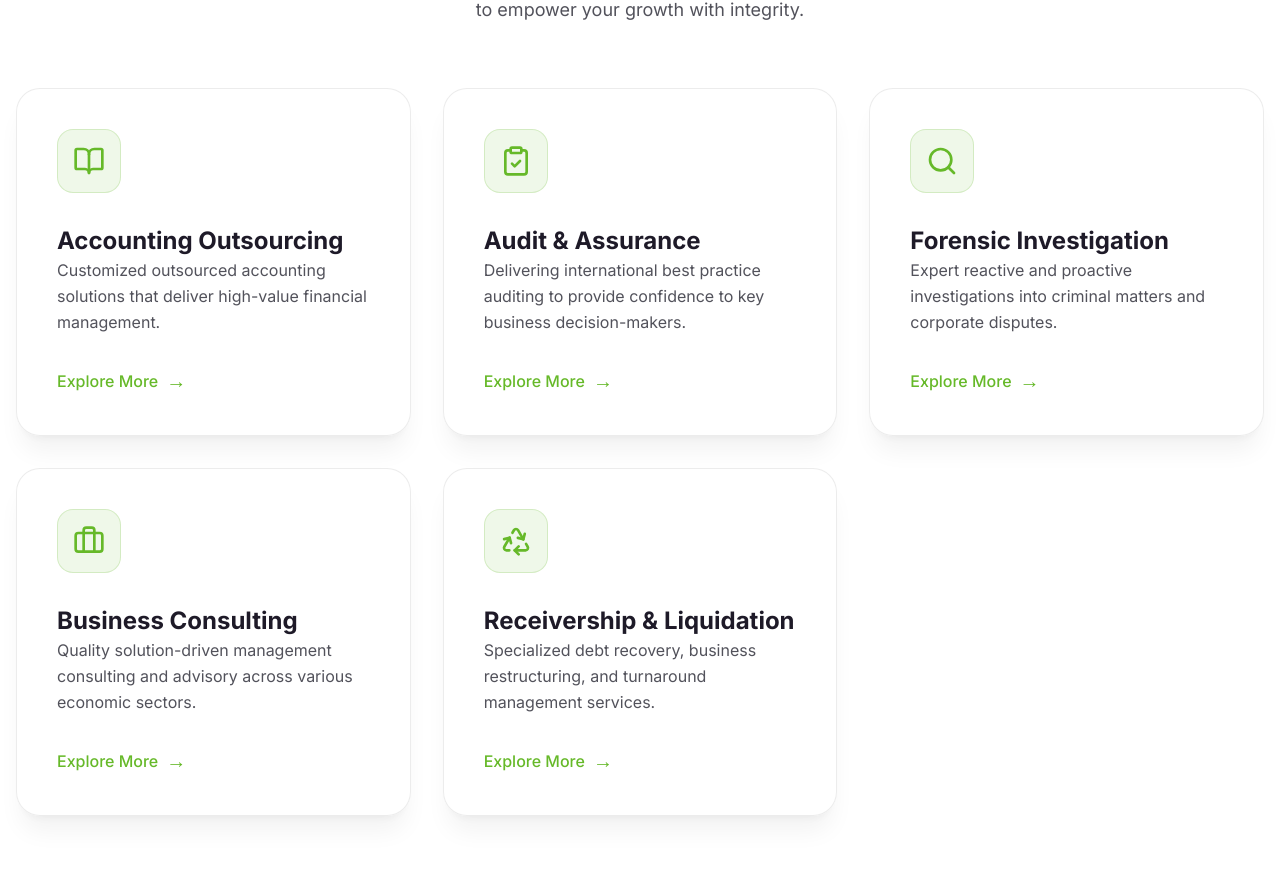
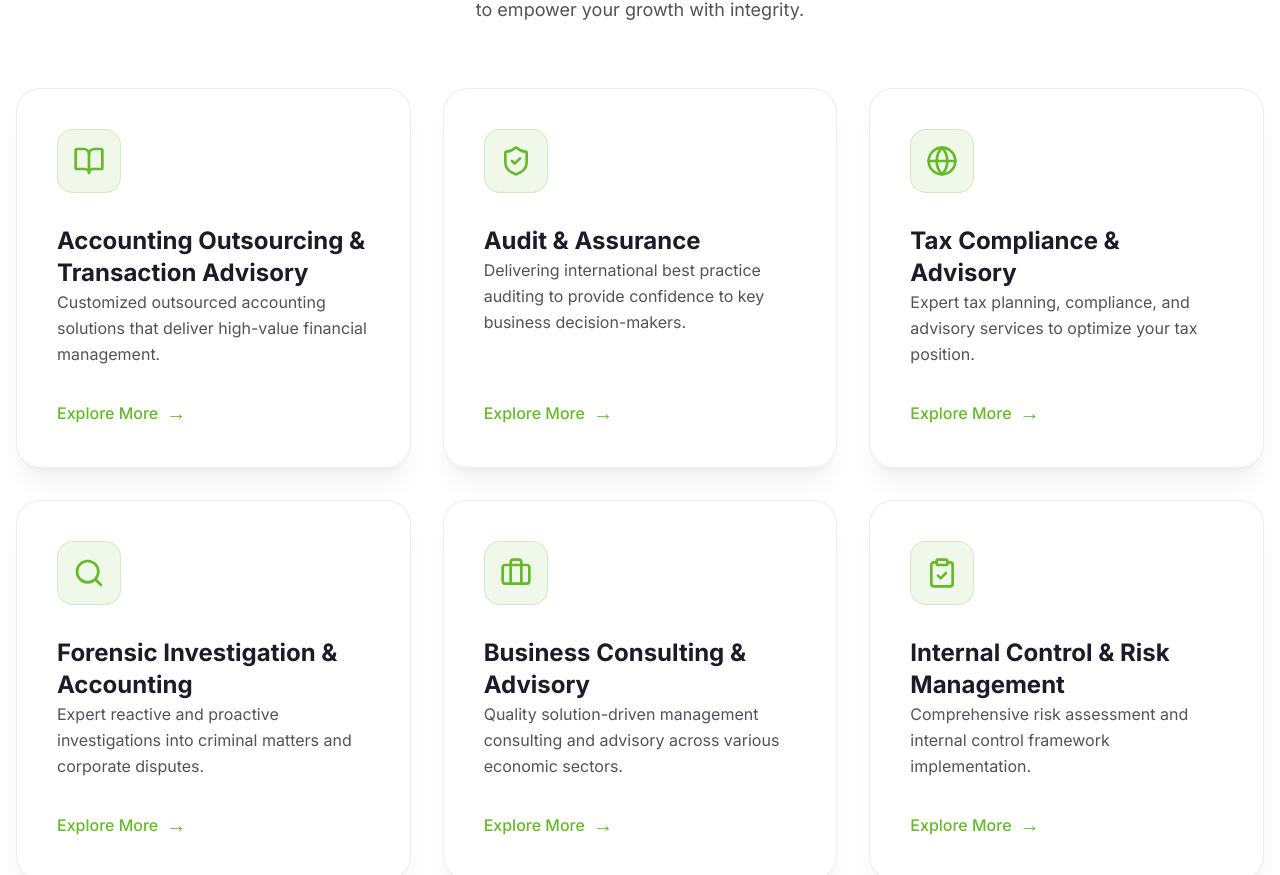
Before and after one commit to johnilizy17/tac, a Next.js app: page / in a window 1280 px wide. Shown: the part 5571-6446 px from the top of the page. Built offline with nearby package versions, Linux system fonts and the light colour scheme.

Commit message:
services

```diff
--- a/app/components/ServicesSection.tsx
+++ b/app/components/ServicesSection.tsx
@@ -1,13 +1,13 @@
 "use client";
 
 import { motion } from "framer-motion";
-import { ClipboardCheck, BookOpen, Scaling, Search, Briefcase, Recycle } from "lucide-react";
+import { ClipboardCheck, BookOpen, Globe, Search, Briefcase, ShieldCheck, Building2 } from "lucide-react";
 import Link from "next/link";
 
 const services = [
     {
         id: 1,
-        title: "Accounting Outsourcing",
+        title: "Accounting Outsourcing & Transaction Advisory",
         description: "Customized outsourced accounting solutions that deliver high-value financial management.",
         icon: BookOpen,
     },
@@ -15,25 +15,37 @@ const services = [
         id: 2,
         title: "Audit & Assurance",
         description: "Delivering international best practice auditing to provide confidence to key business decision-makers.",
-        icon: ClipboardCheck,
+        icon: ShieldCheck,
     },
     {
         id: 3,
-        title: "Forensic Investigation",
+        title: "Tax Compliance & Advisory",
+        description: "Expert tax planning, compliance, and advisory services to optimize your tax position.",
+        icon: Globe,
+    },
+    {
+        id: 4,
+        title: "Forensic Investigation & Accounting",
         description: "Expert reactive and proactive investigations into criminal matters and corporate disputes.",
         icon: Search,
     },
     {
-        id: 4,
-        title: "Business Consulting",
+        id: 5,
+        title: "Business Consulting & Advisory",
         description: "Quality solution-driven management consulting and advisory across various economic sectors.",
         icon: Briefcase,
     },
     {
-        id: 5,
+        id: 6,
+        title: "Internal Control & Risk Management",
+        description: "Comprehensive risk assessment and internal control framework implementation.",
+        icon: ClipboardCheck,
+    },
+    {
+        id: 7,
         title: "Receivership & Liquidation",
         description: "Specialized debt recovery, business restructuring, and turnaround management services.",
-        icon: Recycle,
+        icon: Building2,
     },
 ];
 
```
